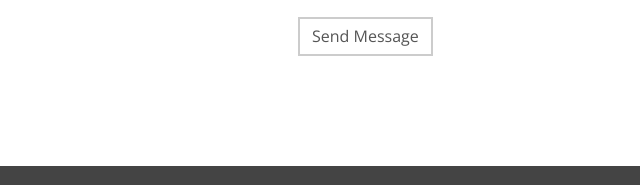
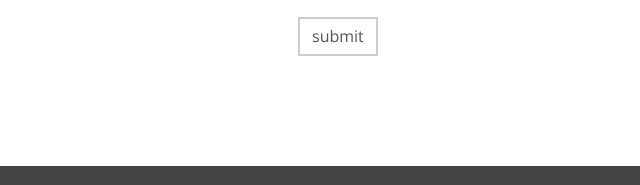
Before and after one commit to goelp14/Hackillinois-Front-End, a website: page UI/profiledetails.html in a window 1280 px wide. Shown: the part 1365-1550 px from the top of the page, 0-640 px from the left. Drawn offline with nearby package versions, Linux system fonts and the light colour scheme.

Commit message:
changed button to submit

```diff
--- a/UI/profiledetails.html
+++ b/UI/profiledetails.html
@@ -197,7 +197,7 @@
                         <input type="number" min = "0" name="max" step = ".01">
                       </p>
                   <p class="form-submit">
-                    <input type="submit" name="submit" class="aa-browse-btn" value="Send Message">
+                    <input type="submit" name="submit" class="aa-browse-btn" value="submit">
                   </p>
                 </form>
               </div>
```
